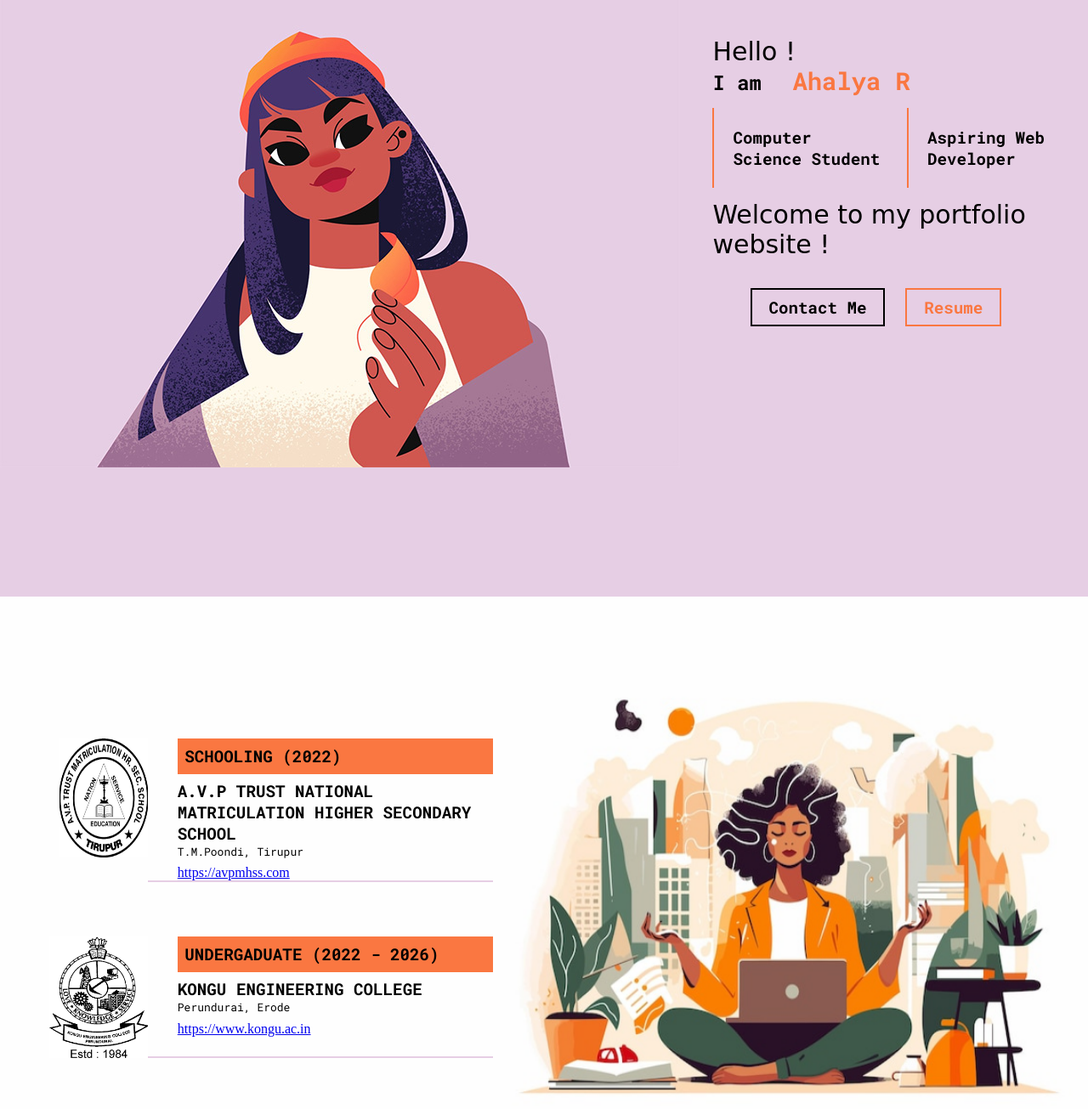
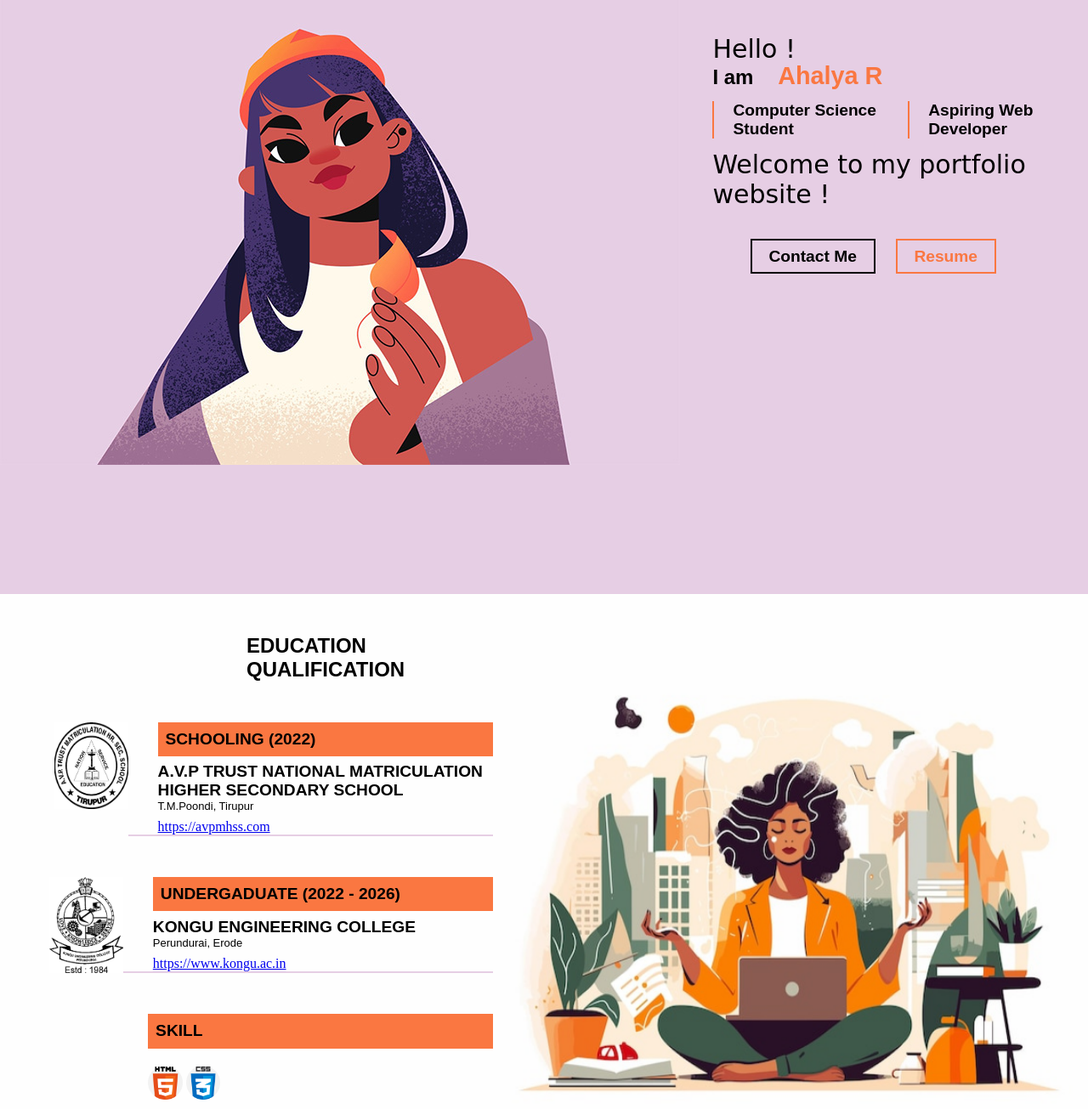
Before and after one commit to ahalyaGitHub/Portfolio-, a plain HTML site: page index.html in a window 1280 px wide. Shown: the part 160-1465 px from the top of the page at 85% size. Drawn offline with Linux system fonts and the light colour scheme; a web font is replaced by a local one.

Commit message:
commit changes

```diff
--- a/index.html
+++ b/index.html
@@ -44,10 +44,13 @@
     <!--Section-->
     <section>
         <div class="section_div">
+            <div class="edu_div">
+                <p>EDUCATION QUALIFICATION</p>
+            </div>
 
             <div class="school_div">
 
-                <img src="images/avp.jpg" alt="" width="18%">
+                <img src="images/avp.jpg" alt="" width="15%">
 
                 <div class="avp_div">
                     <p class="p1">SCHOOLING (2022)</p>
@@ -60,7 +63,7 @@
             </div>
             <div class="ug_div">
 
-                <img src="images/kongu.jpg" alt="" width="20%">
+                <img src="images/kongu.jpg" alt="" width="15%">
 
                 <div class="kec_div">
                     <p class="p2">UNDERGADUATE (2022 - 2026)</p>
@@ -69,10 +72,20 @@
                     <div class="a3"><a href="https://www.kongu.ac.in
                     ">https://www.kongu.ac.in</a></div>
                 </div>
+
+
+            </div>
+            <div class="skills_div">
+                <p>SKILL</p>
+                <div class="skills_img">
+                    <img src="images/html-5.png" alt="" width="10%">
+                    <img src="images/css.png" alt="" width="10%">
+                </div>
             </div>
         </div>
         <div class="moving-img">
             <img src="images/img4.jpg" alt="" width="700" height="500">
+
         </div>
     </section>
 
--- a/styles.css
+++ b/styles.css
@@ -12,7 +12,7 @@ body {
 nav ul {
     display: flex;
     list-style-type: none;
-    font-family: "Roboto Mono", monospace;
+    font-family: "Montserrat", sans-serif;
     font-weight: bolder;
     font-size: large;
     margin-left: 25%;
@@ -55,7 +55,7 @@ header img {
 }
 
 .header_div p {
-    font-family: "Roboto Mono", monospace;
+    font-family: "Montserrat", sans-serif;
     font-weight: bolder;
     font-size: x-large;
     margin-top: -0.5%;
@@ -68,10 +68,10 @@ header img {
 }
 
 .header_div li {
-    padding: 5% 5%;
+    padding: 0% 5%;
     border-left: 2px solid #FA7741;
     font-size: larger;
-    font-family: "Roboto Mono", monospace;
+    font-family: "Montserrat", sans-serif;
     font-weight: bolder;
 }
 
@@ -83,7 +83,7 @@ header img {
 .btn_contactMe {
     text-decoration: none;
     color: black;
-    font-family: "Roboto Mono", monospace;
+    font-family: "Montserrat", sans-serif;
     font-weight: bolder;
     font-size: larger;
     border: 2px solid black;
@@ -100,7 +100,7 @@ header img {
 .btn_resume {
     text-decoration: none;
     color: #FA7741;
-    font-family: "Roboto Mono", monospace;
+    font-family: "Montserrat", sans-serif;
     font-weight: bolder;
     font-size: larger;
     border: 2px solid #FA7741;
@@ -117,7 +117,7 @@ header img {
 
 span {
     color: #FA7741;
-    font-family: "Roboto Mono", monospace;
+    font-family: "Montserrat", sans-serif;
     font-weight: bolder;
     font-size: larger;
     margin-left: 5%;
@@ -150,8 +150,8 @@ section {
 .section_div {
     display: flex;
     flex-direction: column;
-    gap: 10%;
-    margin-top: 13%;
+    gap: 6%;
+
 }
 
 .school_div,
@@ -161,8 +161,8 @@ section {
 }
 
 .school_div img {
-    padding-left: 12%;
-    padding-bottom: 5%;
+    padding-left: 11%;
+    padding-bottom: 5.5%;
 }
 
 .ug_div img {
@@ -170,7 +170,7 @@ section {
 }
 
 .b {
-    font-family: "Roboto Mono", monospace;
+    font-family: "Montserrat", sans-serif;
     font-weight: bolder;
     font-size: larger;
     margin-top: 2%;
@@ -178,7 +178,7 @@ section {
 
 .p2,
 .p1 {
-    font-family: "Roboto Mono", monospace;
+    font-family: "Montserrat", sans-serif;
     font-size: larger;
     font-weight: bolder;
     border: 1px solid #FA7741;
@@ -198,16 +198,36 @@ section {
 }
 
 .p3 {
-    font-family: "Roboto Mono", monospace;
+    font-family: "Montserrat", sans-serif;
     font-size: small;
 }
 
 .a3 {
     margin-top: 2%;
 }
-
+.edu_div {
+    font-family: "Montserrat", sans-serif;
+    font-weight: bold;
+    font-size: x-large;
+    padding-top: 8%;
+    margin-left:50%;
+}
+.skills_div {
+    margin-left: 30%;
+}
+.skills_div p {
+    font-family: "Montserrat", sans-serif;
+    font-size: larger;
+    font-weight: bolder;
+    border: 1px solid #FA7741;
+    background-color: #FA7741;
+    padding: 2%;
+}
+.skills_div img {
+    margin-top: 5%;
+}
 footer {
-    font-family: "Roboto Mono", monospace;
+    font-family: "Montserrat", sans-serif;
     background-color: #E6CEE4;
 }
 
@@ -227,7 +247,7 @@ footer {
 }
 
 .footer_content {
-    font-family: "Roboto Mono", monospace;
+    font-family: "Montserrat", sans-serif;
     font-size: large;
     margin-right: 10%;
 }
```
Also changed, not shown: images/css.png (added), images/html-5.png (added).
